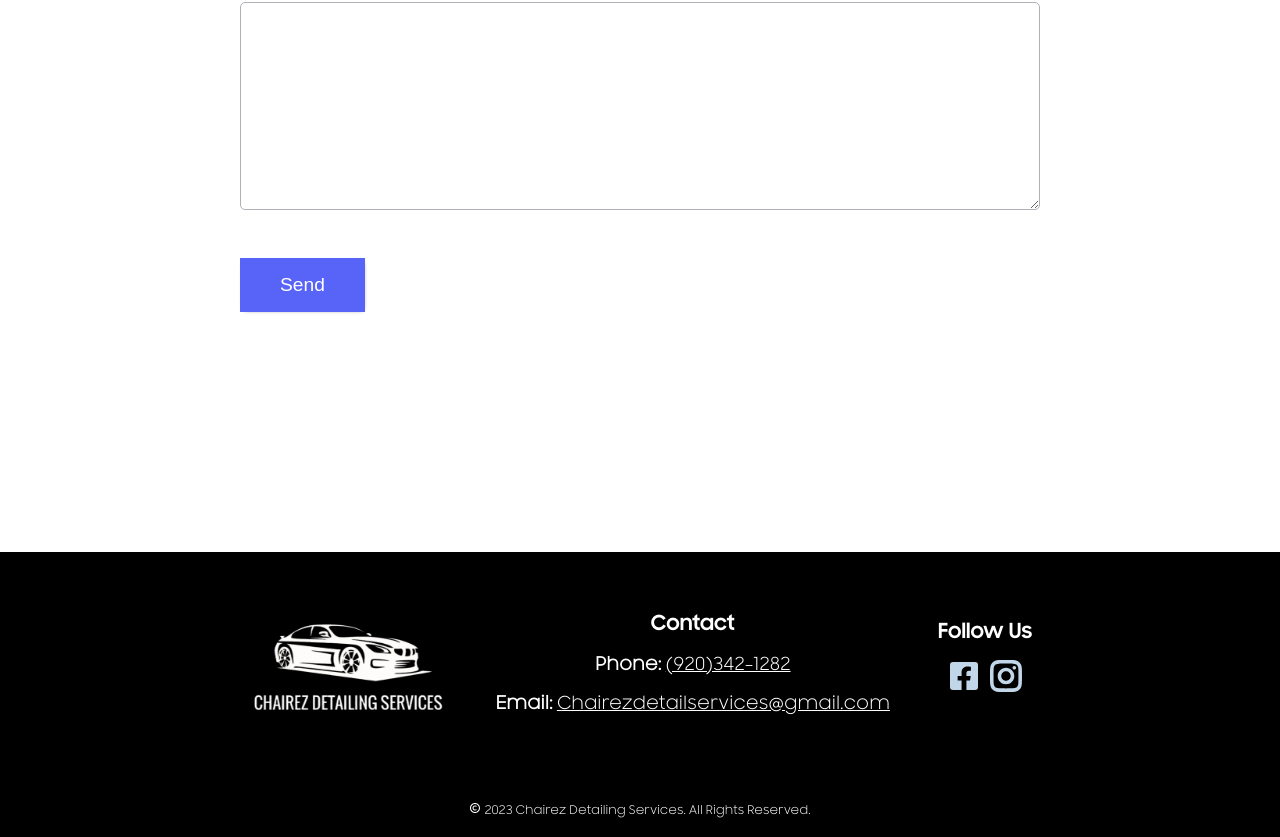
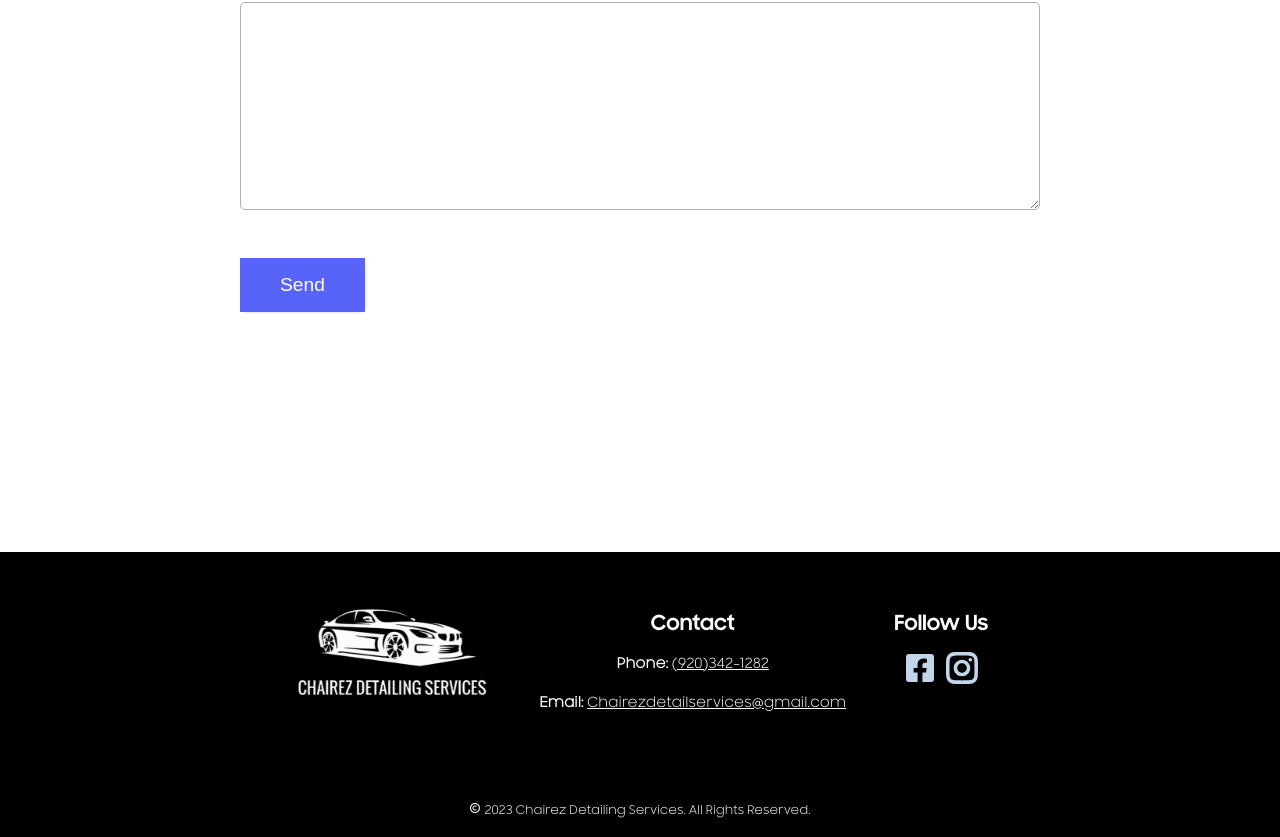
Before and after one commit to csandoval18/chairez-detailing-app, a React (Vite) app: page / in a window 1280 px wide. Shown: the part 3634-4471 px from the top of the page. Built offline with nearby package versions, Linux system fonts and the light colour scheme.

Commit message:
updated styles

```diff
--- a/src/styles/layout/_footer.scss
+++ b/src/styles/layout/_footer.scss
@@ -69,6 +69,7 @@
 
 @media (min-width: $laptop) {
   .Footer .top-footer {
+    align-items: start;
     display: flex;
     flex-direction: row;
     gap: 3rem;
@@ -80,6 +81,10 @@
       margin-top: 10px;
       margin-bottom: 20px;
       justify-content: start;
+
+      p {
+        font-size: 14px;
+      }
     }
   }
 }
--- a/src/styles/sections/_home.scss
+++ b/src/styles/sections/_home.scss
@@ -201,7 +201,7 @@
       flex-direction: row;
 
       .left-block {
-        padding: 15rem 10rem;
+        padding: 12rem 8rem;
         width: calc(50% - 20rem);
       }
 
```
